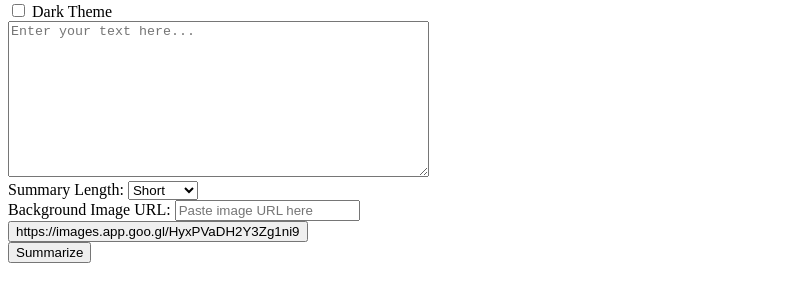
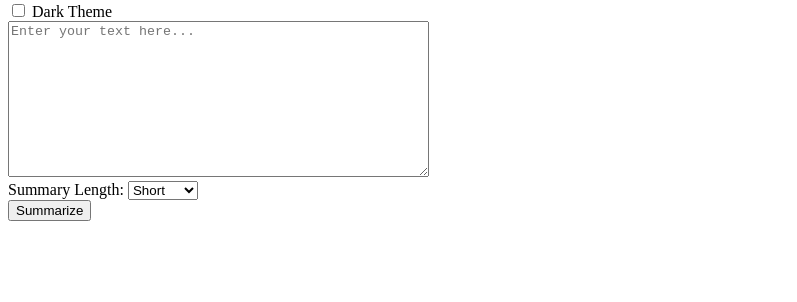
Before and after one commit to HARSH-THAKUR-07/G, a plain HTML site: page index.html in a window 1280 px wide. Shown: the part 278-580 px from the top of the page, without its empty margins (0-797 px from the left). Drawn offline with Linux system fonts and the light colour scheme.

Commit message:
Update index.html

```diff
--- a/index.html
+++ b/index.html
@@ -43,9 +43,6 @@
                 <option value="medium">Medium</option>
                 <option value="long">Long</option>
             </select><br>
-            <label for="backgroundImageURL">Background Image URL:</label>
-            <input type="text" id="backgroundImageURL" placeholder="Paste image URL here"><br>
-            <button type="button" id="setBackgroundButton">https://images.app.goo.gl/HyxPVaDH2Y3Zg1ni9</button><br>
             <button type="submit">Summarize</button>
         </form>
         <div id="wordCount"></div>
```
